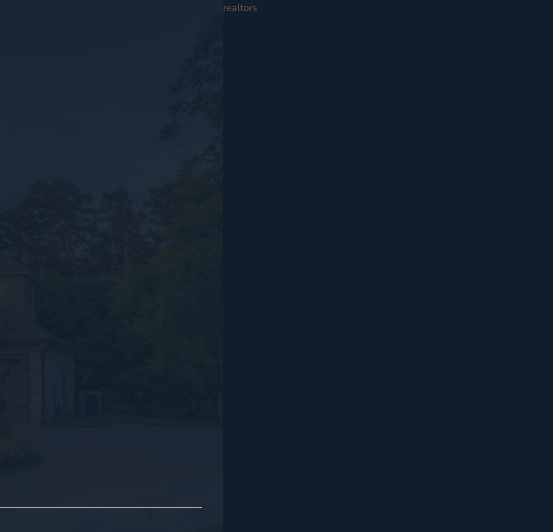
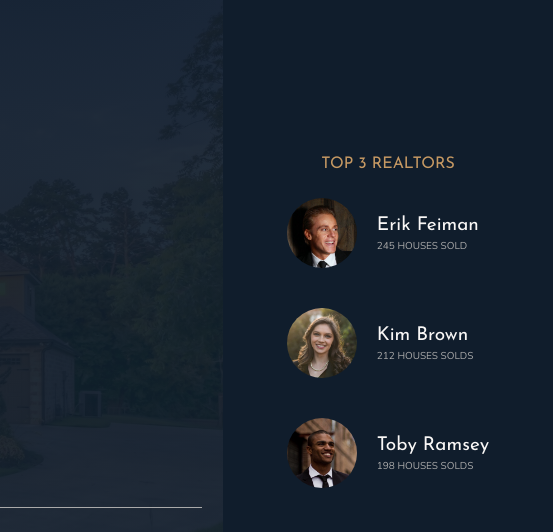
Before and after one commit to renanmartins1813/Nexter, a website: page index.html in a window 1280 px wide. Shown: the top 532 px of the page, 727-1280 px from the left. Drawn offline with nearby package versions, Linux system fonts and the light colour scheme.

Commit message:
realtors section

```diff
--- a/index.html
+++ b/index.html
@@ -38,7 +38,27 @@
     </header>
 
     <div class="realtors">
-        realtors
+        <h3 class="heading-3">Top 3 realtors</h3>
+
+        <div class="realtors__list">
+            <img src="./img/realtor-1.jpeg" alt="Realtor 1" class="realtors__img">
+            <div class="realtors__details">
+                <h4 class="heading-4 heading-4--light">Erik Feiman</h4>
+                <p class="realtors__sold">245 houses sold</p>
+            </div>
+
+            <img src="./img/realtor-2.jpeg" alt="Realtor 2" class="realtors__img">
+            <div class="realtors__details">
+                <h4 class="heading-4 heading-4--light">Kim Brown</h4>
+                <p class="realtors__sold">212 houses solds</p>
+            </div>
+
+            <img src="./img/realtor-3.jpeg" alt="Realtor 3" class="realtors__img">
+            <div class="realtors__details">
+                <h4 class="heading-4 heading-4--light">Toby Ramsey</h4>
+                <p class="realtors__sold">198 houses solds</p>
+            </div>
+        </div>
     </div>
 
     <section class="features">
--- a/sass/_realtors.scss
+++ b/sass/_realtors.scss
@@ -2,5 +2,31 @@
 
 .realtors {
   grid-column: col-start 7 / full-end;
+  display: grid;
+  row-gap: 2rem;
+  justify-content: center;
+  align-content: center;
+  justify-items: center;
+  padding: 3rem;
+
   background-color: base.$color-secondary;
+
+  &__list {
+    display: grid;
+    grid-template-columns: min-content max-content;
+    column-gap: 2rem;
+    row-gap: 5vh;
+    align-items: center;
+  }
+
+  &__img {
+    width: 7rem;
+    border-radius: 100%;
+  }
+
+  &__sold {
+    text-transform: uppercase;
+    color: base.$color-grey-light-2;
+    margin-top: -3px;
+  }
 }
```
Also changed, not shown: css/style.css.
